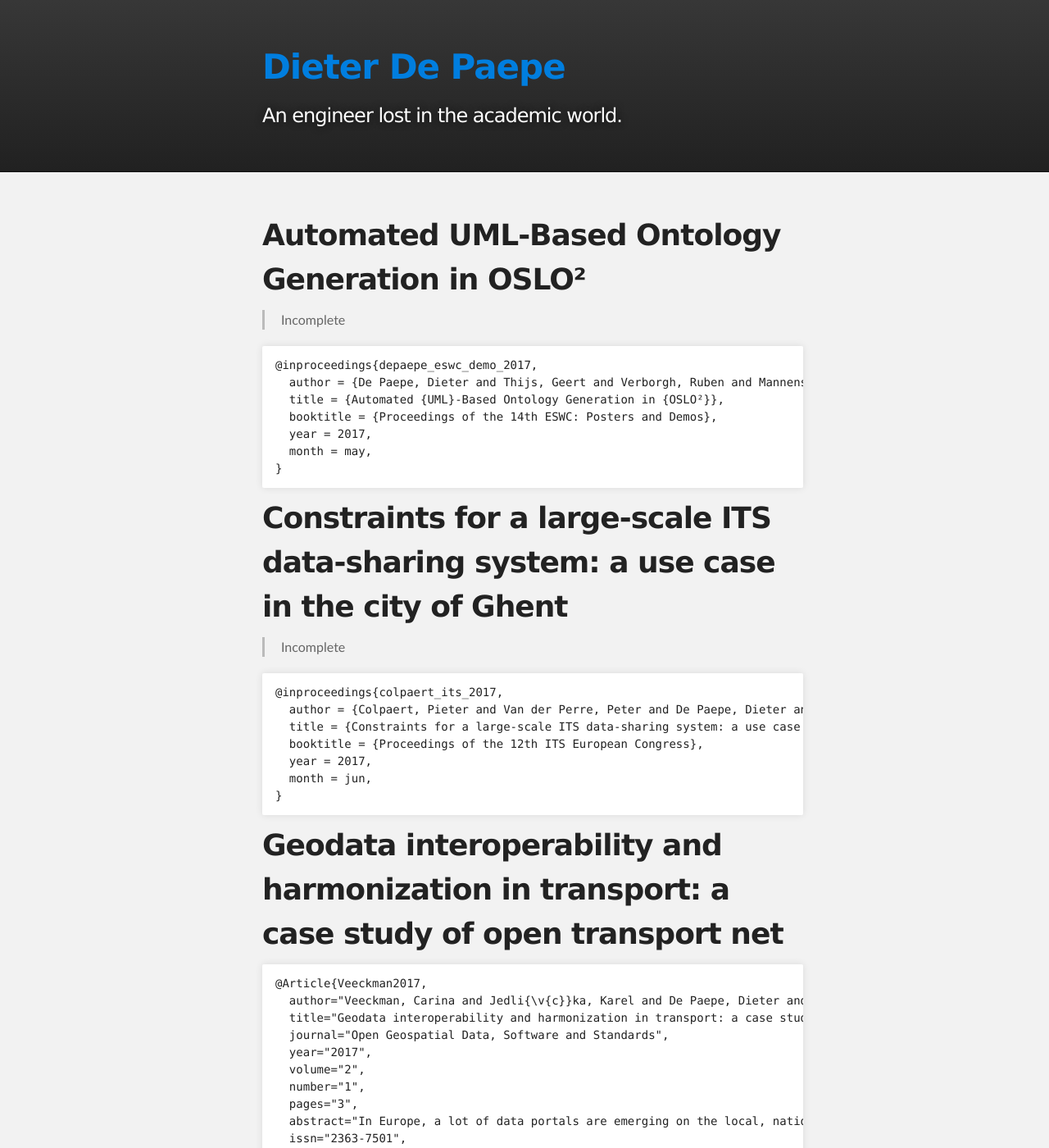
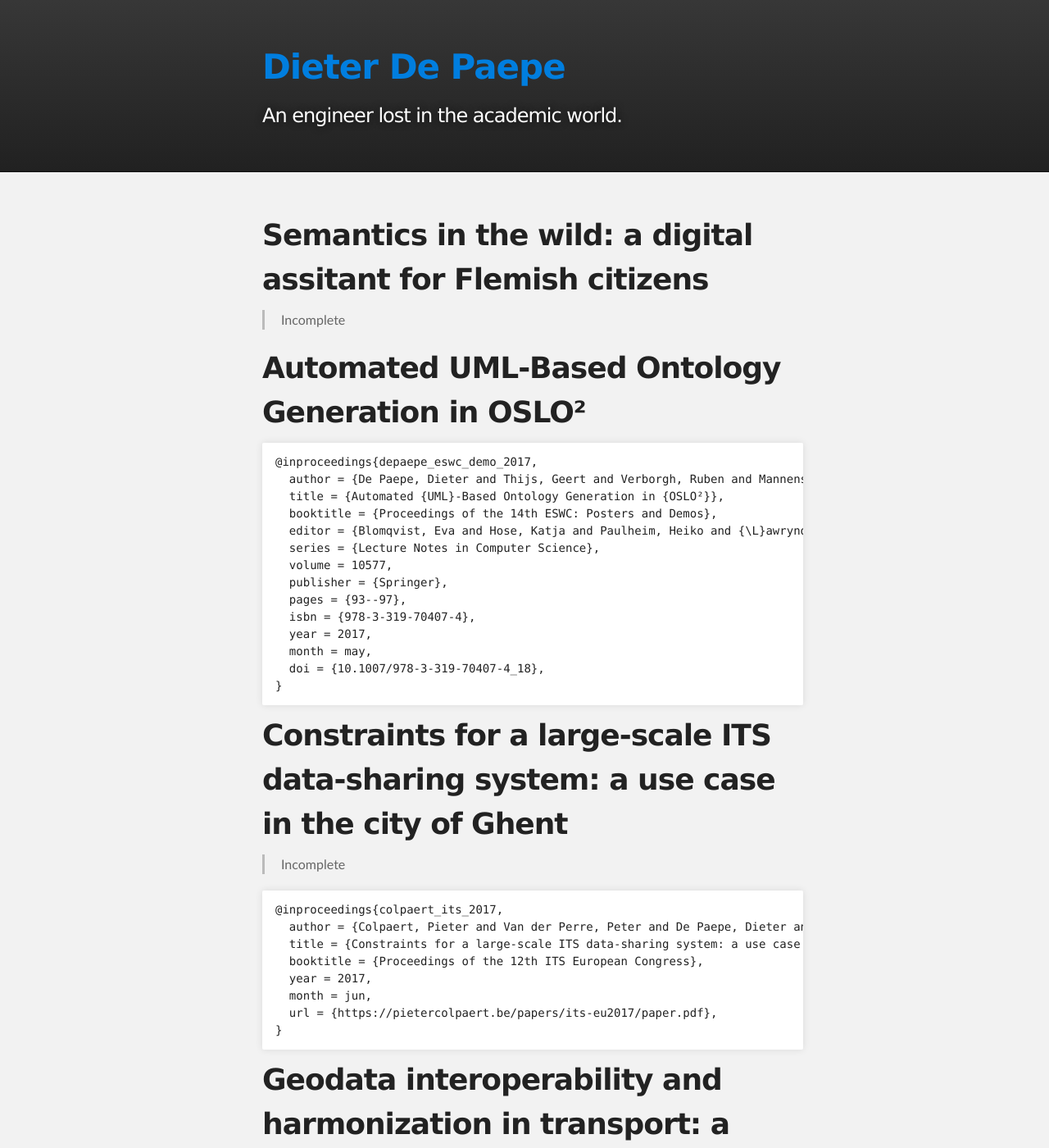
Before and after one commit to DieterDePaepe/dieterdepaepe.github.io, a Jekyll site: the page built from Publications.md, in a window 1280 px wide and 1400 px high. Shown: the whole window at 82% size. Built offline with Jekyll 4.4.1, drawn with Linux system fonts in a browser that asks for light colours; our own code applies the rules of GitHub Pages for plain Markdown files.

Commit message:
Update Publications.md

````diff
--- a/Publications.md
+++ b/Publications.md
@@ -1,14 +1,23 @@
-# Automated UML-Based Ontology Generation in OSLO²
+# Semantics in the wild: a digital assitant for Flemish citizens
 
 > Incomplete
+
+# Automated UML-Based Ontology Generation in OSLO²
 
 ```
 @inproceedings{depaepe_eswc_demo_2017,
   author = {De Paepe, Dieter and Thijs, Geert and Verborgh, Ruben and Mannens, Erik and Buyle, Raf},
   title = {Automated {UML}-Based Ontology Generation in {OSLO²}},
   booktitle = {Proceedings of the 14th ESWC: Posters and Demos},
+  editor = {Blomqvist, Eva and Hose, Katja and Paulheim, Heiko and {\L}awrynowicz, Agnieszka and Ciravegna, Fabio and Hartig, Olaf},
+  series = {Lecture Notes in Computer Science},
+  volume = 10577,
+  publisher = {Springer},
+  pages = {93--97},
+  isbn = {978-3-319-70407-4},
   year = 2017,
   month = may,
+  doi = {10.1007/978-3-319-70407-4_18},
 }
 ```
 
@@ -23,6 +32,7 @@
   booktitle = {Proceedings of the 12th ITS European Congress},
   year = 2017,
   month = jun,
+  url = {https://pietercolpaert.be/papers/its-eu2017/paper.pdf},
 }
 ```
 
````
